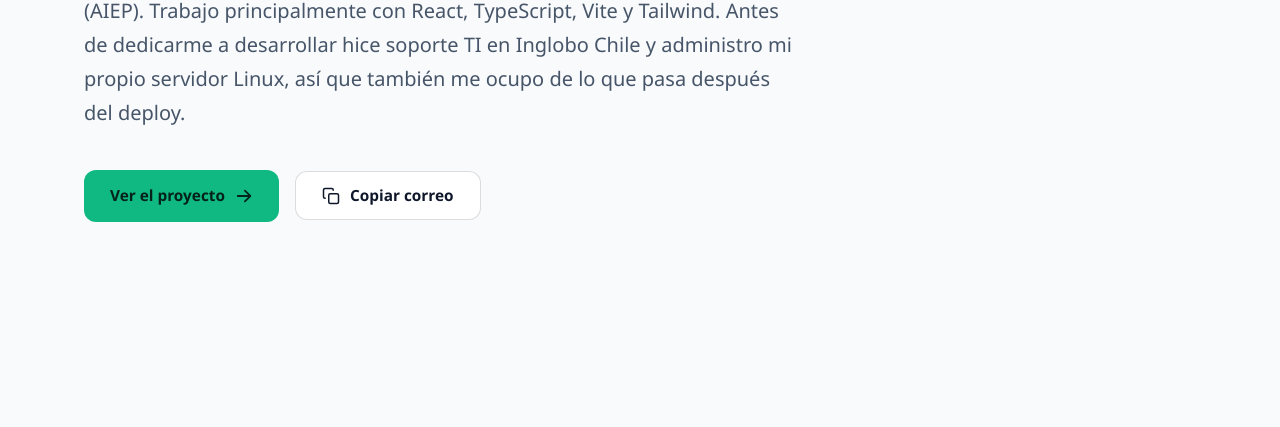
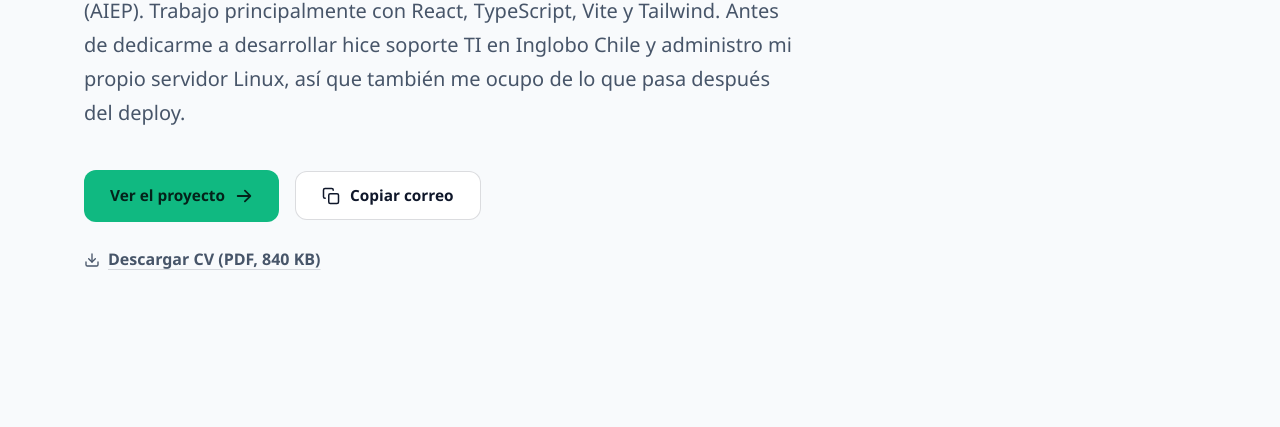
Before and after one commit to BorisSepulvedaG/Portafolio, a plain HTML site: page index.html in a window 1280 px wide. Shown: the part 373-800 px from the top of the page. Drawn offline with nearby package versions, Linux system fonts and the light colour scheme; a web font is replaced by a local one.

Commit message:
feat(contenido): agregar cv descargable en version frontend
- cv sin telefono en assets/cv-boris-sepulveda-frontend.pdf
- enlace de descarga bajo los botones del hero y en contacto

```diff
--- a/index.html
+++ b/index.html
@@ -143,6 +143,15 @@
                         <span>Copiar correo</span>
                     </button>
                 </div>
+
+                <a href="assets/cv-boris-sepulveda-frontend.pdf" class="cv-link" download>
+                    <svg viewBox="0 0 24 24" fill="none" stroke="currentColor" stroke-width="2" stroke-linecap="round" stroke-linejoin="round" width="16" height="16" aria-hidden="true">
+                            <path d="M21 15v4a2 2 0 0 1-2 2H5a2 2 0 0 1-2-2v-4"></path>
+                            <polyline points="7 10 12 15 17 10"></polyline>
+                            <line x1="12" y1="15" x2="12" y2="3"></line>
+                        </svg>
+                    <span>Descargar CV (PDF, 840 KB)</span>
+                </a>
             </div>
         </section>
 
@@ -352,6 +361,14 @@
                                 <span class="copy-text">Copiar</span>
                             </button>
                         </div>
+                        <a href="assets/cv-boris-sepulveda-frontend.pdf" class="cv-link cv-link-contact" download>
+                            <svg viewBox="0 0 24 24" fill="none" stroke="currentColor" stroke-width="2" stroke-linecap="round" stroke-linejoin="round" width="16" height="16" aria-hidden="true">
+                                <path d="M21 15v4a2 2 0 0 1-2 2H5a2 2 0 0 1-2-2v-4"></path>
+                                <polyline points="7 10 12 15 17 10"></polyline>
+                                <line x1="12" y1="15" x2="12" y2="3"></line>
+                            </svg>
+                            <span>Descargar mi CV en PDF</span>
+                        </a>
                     </div>
 
                     <div class="contact-channels">
--- a/styles.css
+++ b/styles.css
@@ -985,6 +985,37 @@ button {
     color: var(--accent-emerald);
 }
 
+/* --- DESCARGA DEL CV --- */
+.cv-link {
+    display: inline-flex;
+    align-items: center;
+    gap: 8px;
+    min-height: 44px;
+    margin-top: 16px;
+    font-weight: 600;
+    color: var(--text-secondary);
+    text-decoration: underline;
+    text-underline-offset: 4px;
+    text-decoration-color: var(--border-medium);
+    transition: color var(--transition-fast), text-decoration-color var(--transition-fast);
+}
+
+.cv-link:hover {
+    color: var(--accent-emerald);
+    text-decoration-color: currentColor;
+}
+
+/* En el hero el enlace va pegado a los botones, no a 56px de distancia */
+.hero-actions + .cv-link {
+    display: flex;
+    width: fit-content;
+    margin-top: -40px;
+}
+
+.cv-link-contact {
+    margin-top: 20px;
+}
+
 /* --- COLABORADORES --- */
 .collab-card {
     display: grid;
```
Also changed, not shown: 1 other file.
